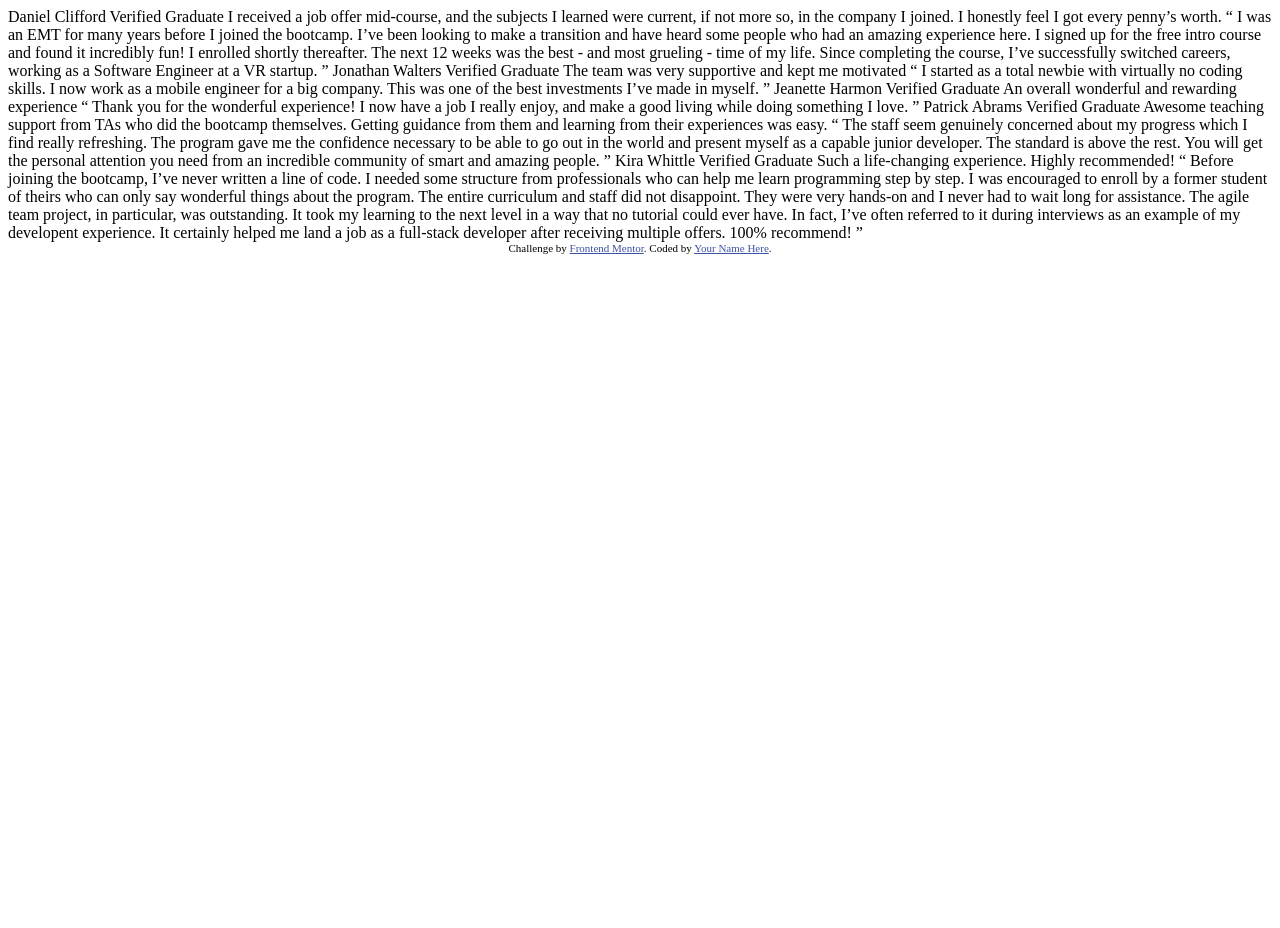
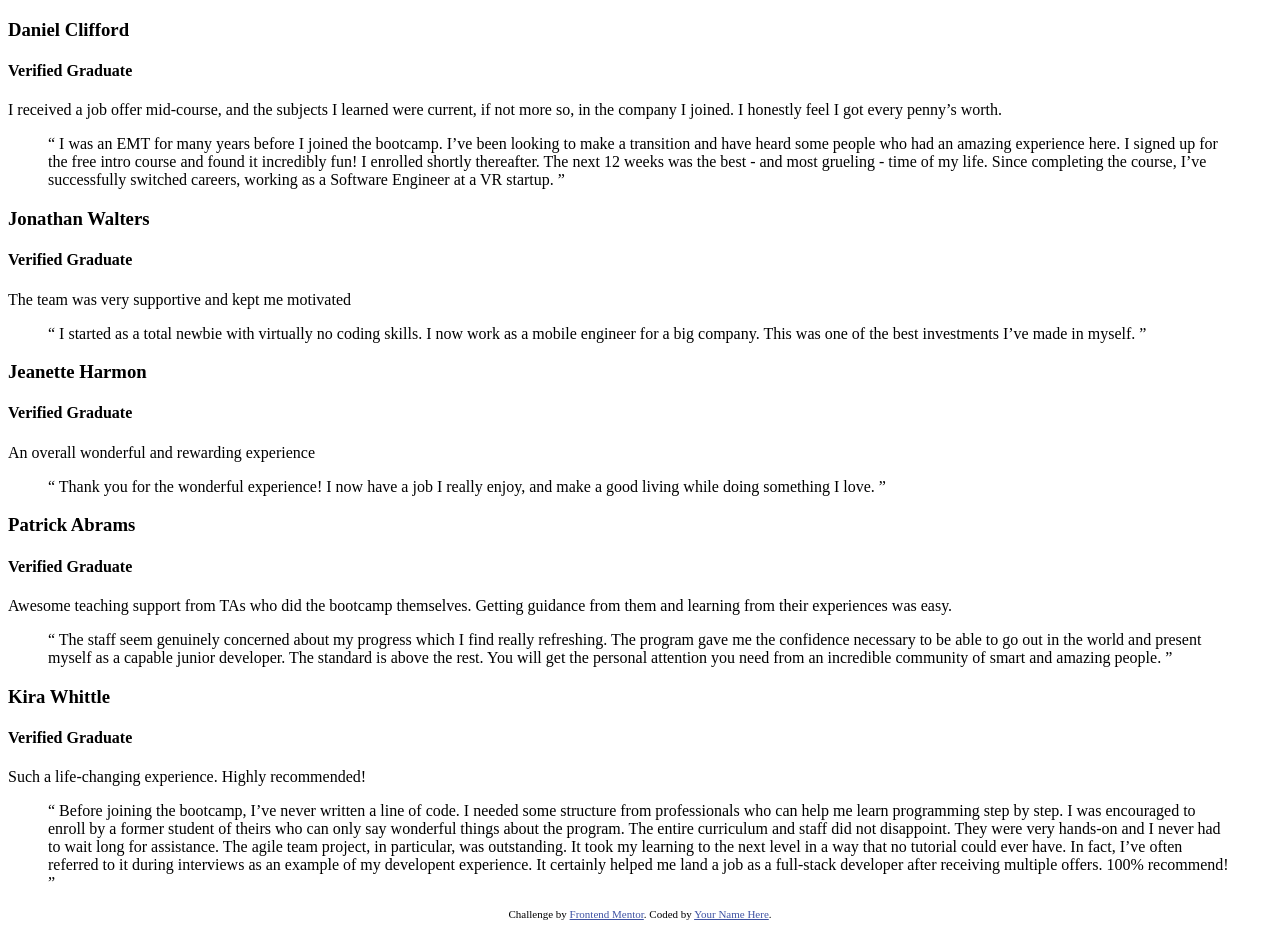
Before and after one commit to Santiagodval/testimonials-grid-section-main, a plain HTML site: page index.html in a window 1280 px wide. Before the commit the page ends 800 px from the top, so only its background shows below. Drawn offline with Linux system fonts and the light colour scheme.

Commit message:
html markup made

```diff
--- a/index.html
+++ b/index.html
@@ -1,8 +1,10 @@
 <!DOCTYPE html>
 <html lang="en">
+
 <head>
   <meta charset="UTF-8">
-  <meta name="viewport" content="width=device-width, initial-scale=1.0"> <!-- displays site properly based on user's device -->
+  <meta name="viewport" content="width=device-width, initial-scale=1.0">
+  <!-- displays site properly based on user's device -->
 
   <link rel="icon" type="image/png" sizes="32x32" href="./images/favicon-32x32.png">
 
@@ -10,67 +12,99 @@
 
   <!-- Feel free to remove these styles or customise in your own stylesheet 👍 -->
   <style>
-    .attribution { font-size: 11px; text-align: center; }
-    .attribution a { color: hsl(228, 45%, 44%); }
+    .attribution {
+      font-size: 11px;
+      text-align: center;
+    }
+
+    .attribution a {
+      color: hsl(228, 45%, 44%);
+    }
   </style>
 </head>
+
 <body>
-  Daniel Clifford
-  Verified Graduate
 
-  I received a job offer mid-course, and the subjects I learned were current, if not more so,
-  in the company I joined. I honestly feel I got every penny’s worth.
+  <div>
+    <article>
+      <h3>Daniel Clifford</h3>
+      <h4>Verified Graduate</h4>
 
-  “ I was an EMT for many years before I joined the bootcamp. I’ve been looking to make a
+      <p>I received a job offer mid-course, and the subjects I learned were current, if not more so,
+      in the company I joined. I honestly feel I got every penny’s worth.</p>
+
+      <blockquote>“ I was an EMT for many years before I joined the bootcamp. I’ve been looking to make a
       transition and have heard some people who had an amazing experience here. I signed up
       for the free intro course and found it incredibly fun! I enrolled shortly thereafter.
       The next 12 weeks was the best - and most grueling - time of my life. Since completing
       the course, I’ve successfully switched careers, working as a Software Engineer at a VR startup. ”
+</blockquote>
 
-  Jonathan Walters
-  Verified Graduate
+    </article>
 
-  The team was very supportive and kept me motivated
 
-  “ I started as a total newbie with virtually no coding skills. I now work as a mobile engineer
-  for a big company. This was one of the best investments I’ve made in myself. ”
+    <article>
+      <h3>Jonathan Walters</h3>
+      <h4>Verified Graduate</h4>
 
-  Jeanette Harmon
-  Verified Graduate
+      <p>The team was very supportive and kept me motivated</p>
 
-  An overall wonderful and rewarding experience
+      <blockquote>“ I started as a total newbie with virtually no coding skills. I now work as a mobile engineer
+      for a big company. This was one of the best investments I’ve made in myself. ”</blockquote>
 
-  “ Thank you for the wonderful experience! I now have a job I really enjoy, and make a good living
-  while doing something I love. ”
+    </article>
 
-  Patrick Abrams
-  Verified Graduate
+    <article>
+      <h3>Jeanette Harmon</h3>
+      <h4>Verified Graduate</h4>
 
-  Awesome teaching support from TAs who did the bootcamp themselves. Getting guidance from them and
-  learning from their experiences was easy.
+      <p>An overall wonderful and rewarding experience</p>
 
-  “ The staff seem genuinely concerned about my progress which I find really refreshing. The program
+      <blockquote>“ Thank you for the wonderful experience! I now have a job I really enjoy, and make a good living
+      while doing something I love. ”</blockquote>
+
+    </article>
+
+    <article>
+      <h3>Patrick Abrams</h3>
+      <h4>Verified Graduate</h4>
+
+      <p>Awesome teaching support from TAs who did the bootcamp themselves. Getting guidance from them and
+      learning from their experiences was easy.</p>
+
+      <blockquote>“ The staff seem genuinely concerned about my progress which I find really refreshing. The program
       gave me the confidence necessary to be able to go out in the world and present myself as a capable
       junior developer. The standard is above the rest. You will get the personal attention you need from
-  an incredible community of smart and amazing people. ”
+      an incredible community of smart and amazing people. ”</blockquote>
 
-  Kira Whittle
-  Verified Graduate
 
-  Such a life-changing experience. Highly recommended!
+    </article>
 
-  “ Before joining the bootcamp, I’ve never written a line of code. I needed some structure from
+
+    <article>
+      <h3>Kira Whittle</h3>
+      <h4>Verified Graduate</h4>
+
+      <p>Such a life-changing experience. Highly recommended!</p>
+
+      <blockquote>“ Before joining the bootcamp, I’ve never written a line of code. I needed some structure from
       professionals who can help me learn programming step by step. I was encouraged to enroll by a former
       student of theirs who can only say wonderful things about the program. The entire curriculum and staff
       did not disappoint. They were very hands-on and I never had to wait long for assistance. The agile team
       project, in particular, was outstanding. It took my learning to the next level in a way that no tutorial
       could ever have. In fact, I’ve often referred to it during interviews as an example of my developent
       experience. It certainly helped me land a job as a full-stack developer after receiving multiple offers.
-  100% recommend! ”
+      100% recommend! ”</blockquote>
+
+    </article>
+  </div>
+
+
 
   <div class="attribution">
     Challenge by <a href="https://www.frontendmentor.io?ref=challenge" target="_blank">Frontend Mentor</a>.
     Coded by <a href="#">Your Name Here</a>.
   </div>
 </body>
+
 </html>
```
Lines whose indentation alone changed are shown as unchanged.
